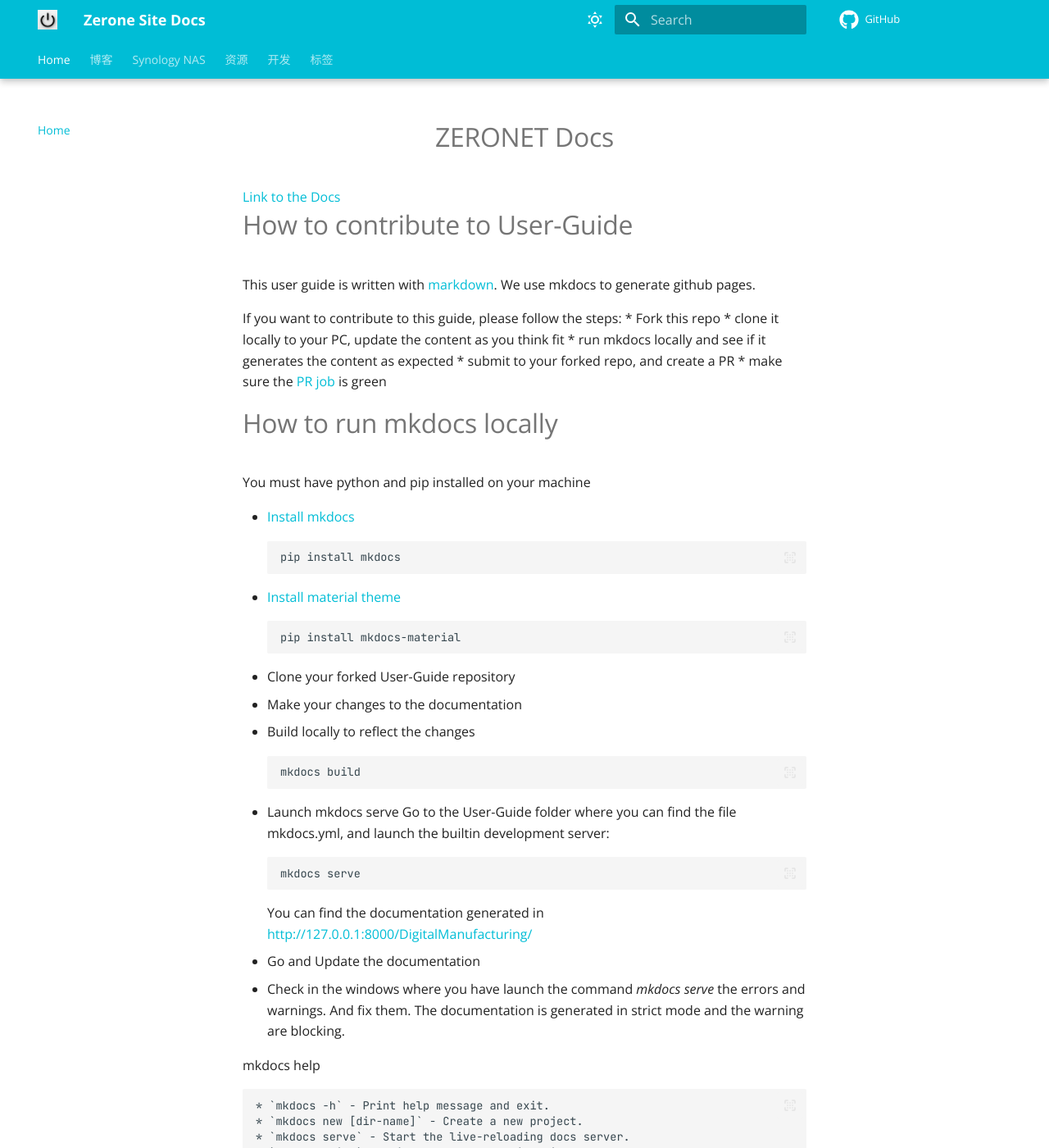
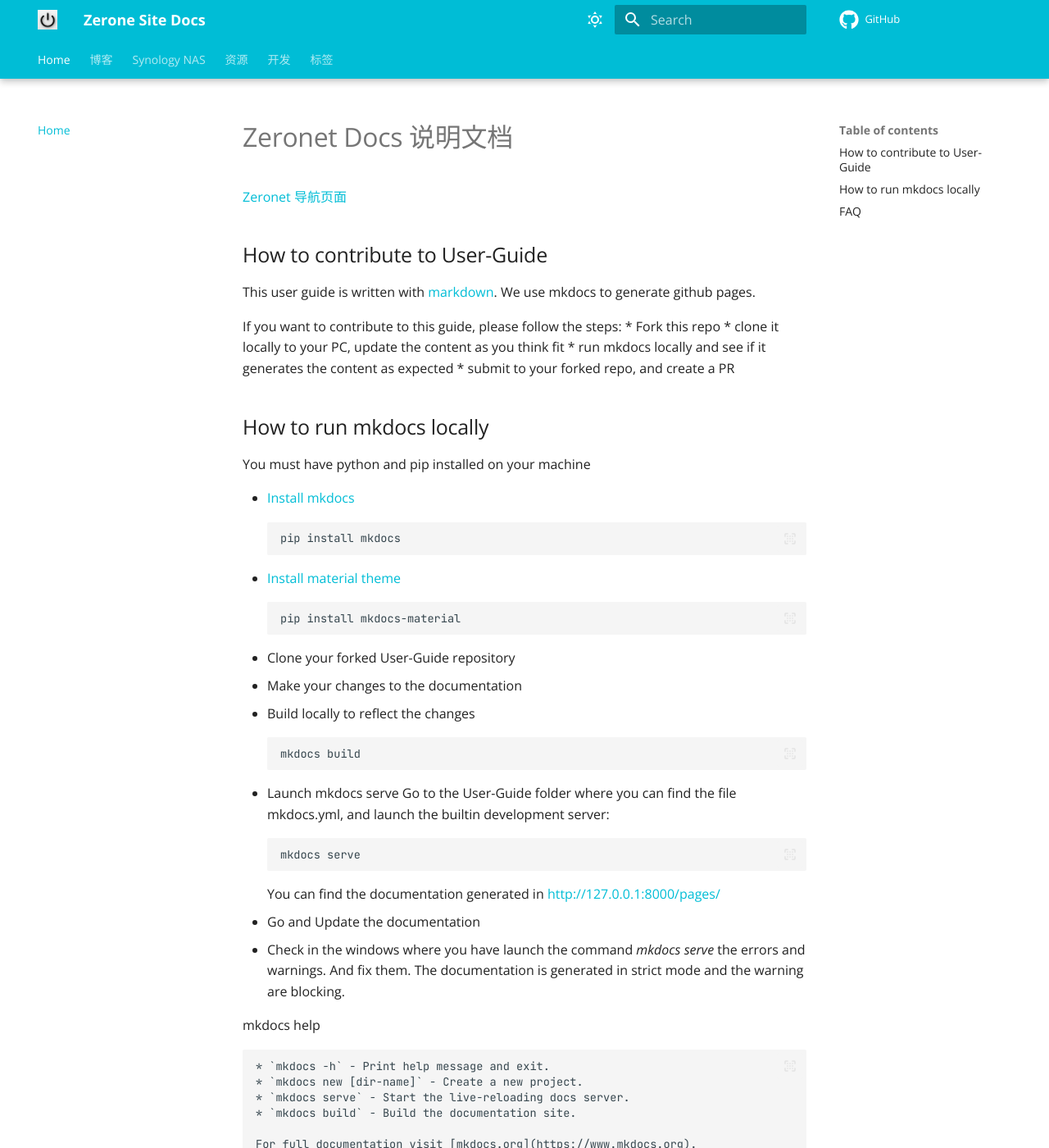
Before and after one commit to leonme/pages, an MkDocs documentation site: the page built from docs/index.md, in a window 1280 px wide and 1400 px high. Shown: the whole window at 82% size. Built offline with MkDocs 1.6.1 and Material for MkDocs 9.7.7, drawn with Linux system fonts in a browser that asks for light colours; comment, search, counter and statistics services are not loaded.

Commit message:
update index.md

````diff
--- a/docs/index.md
+++ b/docs/index.md
@@ -1,12 +1,8 @@
-<div align="center">
-  <h1>ZERONET Docs</h1>
-</div>
+# Zeronet Docs 说明文档
 
-<div>
-  <a href='https://pages.zeronet.ltd/docs'>Link to the Docs</a>
-</div>
+[Zeronet 导航页面](https://www.zeronet.ltd)
 
-# How to contribute to User-Guide
+## How to contribute to User-Guide
 
 This user guide is written with [markdown](https://daringfireball.net/projects/markdown/syntax).
 We use mkdocs to generate github pages.
@@ -16,9 +12,8 @@
 * clone it locally to your PC, update the content as you think fit
 * run mkdocs locally and see if it generates the content as expected
 * submit to your forked repo, and create a PR
-* make sure the [PR job](Yet to add the pipeline in ADO) is green
 
-# How to run mkdocs locally
+## How to run mkdocs locally
 
 You must have python and pip installed on your machine
 
@@ -41,7 +36,7 @@
 ```
 mkdocs serve
 ```
-You can find the documentation generated in [http://127.0.0.1:8000/DigitalManufacturing/](http://127.0.0.1:8000/DigitalManufacturing/)
+You can find the documentation generated in [http://127.0.0.1:8000/pages/](http://127.0.0.1:8000/pages/)
 * Go and Update the documentation
 * Check in the windows where you have launch the command _mkdocs serve_ the errors and warnings. And fix them. The documentation is generated in strict mode and the warning are blocking.
 
````
